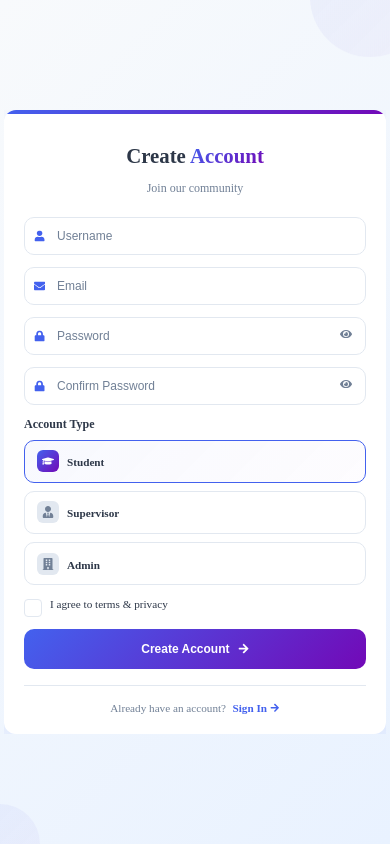
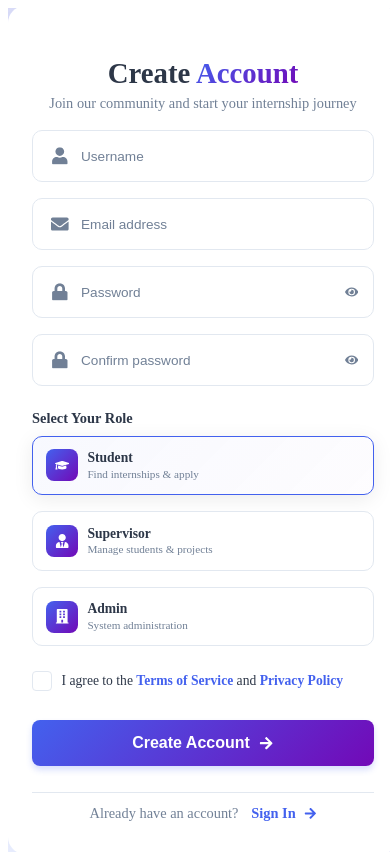
Before and after one commit to Nourhenebenothmen22/internship-management-system, a React (Vite) app in the folder frontend/: page /register in a window 390 px wide. Built offline with nearby package versions, Linux system fonts and the light colour scheme.

Commit message:
Enhance Register page UI and responsiveness

```diff
--- a/frontend/src/pages/Register/Register.css
+++ b/frontend/src/pages/Register/Register.css
@@ -1,4 +1,4 @@
-/* src/components/Register/Register.css - DESIGN MINIMAL SANS SCROLL */
+/* src/components/Register/Register.css */
 :root {
   --primary-color: #4361ee;
   --primary-dark: #3a56d4;
@@ -9,197 +9,156 @@
   --white: #ffffff;
   --bg-light: #f8fafc;
   --gray-light: #e2e8f0;
-  --error-color: #ef4444;
   --success-color: #10b981;
-  --shadow: 0 4px 12px rgba(0, 0, 0, 0.05);
-  --shadow-lg: 0 12px 40px rgba(67, 97, 238, 0.12);
-  --transition: all 0.25s ease;
-}
-
-/* Reset global */
-body, html {
-  margin: 0;
-  padding: 0;
-  overflow: hidden;
-  height: 100%;
+  --danger-color: #ef4444;
+  --primary-color: #4361ee;
+  --shadow: 0 4px 20px rgba(0, 0, 0, 0.08);
+  --shadow-lg: 0 20px 60px rgba(67, 97, 238, 0.15);
+  --transition: all 0.3s ease;
 }
 
 .register {
+  width: 100vw;
   height: 100vh;
-  min-height: 100vh;
-  background: linear-gradient(135deg, #f8fafc 0%, #e9f2ff 100%);
+  background: linear-gradient(135deg, #f8fafc 0%, #f0f4ff 100%);
   display: flex;
   align-items: center;
   justify-content: center;
-  position: fixed;
-  top: 0;
-  left: 0;
-  right: 0;
-  bottom: 0;
+  padding: 0;
+  position: relative;
   overflow: hidden;
-  padding: 0.5rem;
-  box-sizing: border-box;
 }
 
-/* Background minimal */
+/* Background Shapes */
 .register__bg-shape {
   position: absolute;
   border-radius: 50%;
-  background: linear-gradient(135deg, rgba(67, 97, 238, 0.06), rgba(114, 9, 183, 0.03));
-  animation: float 20s infinite ease-in-out;
-  z-index: 0;
+  background: linear-gradient(135deg, rgba(67, 97, 238, 0.2), rgba(114, 9, 183, 0.15));
+  /* Stronger visibility */
+  z-index: 1;
+  pointer-events: none;
+  filter: blur(40px);
+  /* Reduced blur for better definition */
 }
 
 .register__bg-shape--1 {
-  width: 120px;
-  height: 120px;
-  top: -60px;
-  right: -40px;
+  width: 45vh;
+  height: 45vh;
+  top: -10vh;
+  left: -10vh;
 }
 
 .register__bg-shape--2 {
-  width: 80px;
-  height: 80px;
-  bottom: -40px;
-  left: -40px;
-  animation-delay: 5s;
+  width: 40vh;
+  height: 40vh;
+  bottom: -10vh;
+  right: -10vh;
 }
 
-@keyframes float {
-  0%, 100% { transform: translateY(0); }
-  50% { transform: translateY(-5px); }
-}
-
-/* Container principal */
+/* Container */
 .register__container {
-  width: 100%;
-  max-width: 500px;
-  height: auto;
+  width: 95%;
+  max-width: 1200px;
+  background: var(--white);
+  border-radius: 2vh;
+  box-shadow: var(--shadow-lg);
   position: relative;
   z-index: 2;
+  z-index: 2;
+  padding: 8vh 2rem;
+  overflow: hidden;
+  margin: 0 auto;
+  max-height: 100vh;
+  /* Relaxed from 98vh */
+  min-height: 85vh;
+  /* Ensure it takes space */
   display: flex;
-  align-items: center;
+  flex-direction: column;
   justify-content: center;
 }
 
-/* Carte principale */
+/* Card */
 .register__card {
-  background: var(--white);
-  border-radius: 16px;
-  padding: 1.5rem;
-  box-shadow: var(--shadow-lg);
-  position: relative;
   width: 100%;
-  overflow: hidden;
-  box-sizing: border-box;
-}
-
-.register__card::before {
-  content: '';
-  position: absolute;
-  top: 0;
-  left: 0;
-  right: 0;
-  height: 4px;
-  background: linear-gradient(135deg, var(--primary-color), var(--secondary-color));
+  display: flex;
+  flex-direction: column;
 }
 
 /* Header */
 .register__header {
   text-align: center;
-  margin-bottom: 1.25rem;
+  margin-bottom: 2vh;
+  padding: 0;
 }
 
 .register__title {
-  font-size: 1.5rem;
+  font-size: 1.8rem;
   font-weight: 800;
   color: var(--text-dark);
-  margin-bottom: 0.25rem;
-  line-height: 1.2;
+  margin-bottom: 0.5vh;
 }
 
 .register__title-highlight {
+  color: var(--primary-color);
   background: linear-gradient(135deg, var(--primary-color), var(--secondary-color));
   -webkit-background-clip: text;
+  background-clip: text;
   -webkit-text-fill-color: transparent;
-  background-clip: text;
 }
 
 .register__subtitle {
   color: var(--text-light);
-  font-size: 0.8rem;
+  font-size: 0.9rem;
+  max-width: 500px;
+  margin: 0 auto;
   line-height: 1.3;
 }
 
-/* Quick Register */
-.register__quick {
-  display: flex;
-  gap: 0.75rem;
-  margin-bottom: 1.25rem;
+/* Form Grid */
+.register__form {
+  display: grid;
+  grid-template-columns: 1fr 1fr;
+  gap: 1.5rem;
+  /* Gap between columns */
+  margin-bottom: 1.5vh;
+  width: 100%;
 }
 
-.register__quick-btn {
-  flex: 1;
-  display: flex;
-  align-items: center;
-  justify-content: center;
-  gap: 0.5rem;
-  padding: 0.7rem;
-  border: 1.5px solid var(--gray-light);
-  border-radius: 10px;
-  background: var(--white);
-  color: var(--text-dark);
-  font-weight: 600;
-  font-size: 0.75rem;
-  cursor: pointer;
-  transition: var(--transition);
-  min-height: 40px;
-}
-
-.register__quick-btn:hover {
-  transform: translateY(-1px);
-  border-color: var(--primary-color);
-  color: var(--primary-color);
-  box-shadow: var(--shadow);
-}
-
-.register__quick-icon {
-  font-size: 0.9rem;
-}
-
-
-/* Form */
-.register__form {
-  margin-bottom: 0.75rem;
-}
-
+/* Input Groups - Compact */
 .register__input-group {
   position: relative;
-  margin-bottom: 0.75rem;
+  margin-bottom: 0;
+  /* Handled by grid gap or internal spacing if needed */
   width: 100%;
 }
 
 .register__input-icon {
   position: absolute;
-  left: 0.75rem;
+  left: 1.2rem;
   top: 50%;
+  /* Center vertically in the input field proper */
   transform: translateY(-50%);
-  color: var(--primary-color);
-  font-size: 0.75rem;
-  z-index: 2;
+  color: var(--text-light);
+  font-size: 1.1rem;
+  /* Larger icon */
+  z-index: 1;
 }
 
 .register__input {
   width: 100%;
-  padding: 0.7rem 0.7rem 0.7rem 2.25rem;
+  box-sizing: border-box;
+  padding: 1rem 1.2rem 1rem 3rem;
+  /* Increased padding */
   border: 1.5px solid var(--gray-light);
   border-radius: 10px;
-  font-size: 0.75rem;
+  /* Slightly more rounded */
+  font-size: 1rem;
+  /* Larger text */
   color: var(--text-dark);
+  transition: var(--transition);
   background: var(--white);
-  transition: var(--transition);
-  box-sizing: border-box;
-  height: 40px;
+  height: auto;
+  /* Ensure height adapts */
 }
 
 .register__input:focus {
@@ -210,111 +169,101 @@ body, html {
 
 .register__input::placeholder {
   color: var(--text-light);
-  font-size: 0.75rem;
+  font-size: 0.85rem;
 }
 
 .register__input--error {
-  border-color: var(--error-color);
-  box-shadow: 0 0 0 3px rgba(239, 68, 68, 0.1);
+  border-color: var(--danger-color);
+}
+
+.register__error {
+  display: block;
+  color: var(--danger-color);
+  font-size: 0.75rem;
+  margin-top: 0.3vh;
+  padding-left: 0.2rem;
+  position: absolute;
+  /* Take out of flow to prevent layout jumping */
+  bottom: -1.2em;
 }
 
 .register__password-toggle {
   position: absolute;
-  right: 0.75rem;
+  right: 1rem;
   top: 50%;
   transform: translateY(-50%);
   background: none;
   border: none;
   color: var(--text-light);
   cursor: pointer;
-  padding: 0.15rem;
-  font-size: 0.75rem;
+  padding: 0;
+  display: flex;
+  align-items: center;
+  justify-content: center;
   transition: var(--transition);
-  z-index: 2;
+  z-index: 10;
 }
 
 .register__password-toggle:hover {
   color: var(--primary-color);
 }
 
-.register__error {
-  color: var(--error-color);
-  font-size: 0.65rem;
-  margin-top: 0.15rem;
-  display: block;
-  padding-left: 0.25rem;
-}
-
-/* Role Selection - Checkboxes compactes */
+/* Role Section */
 .register__role-section {
-  margin: 0.75rem 0;
+  grid-column: 1 / -1;
+  margin: 1vh 0;
 }
 
 .register__role-label {
   display: block;
-  font-size: 0.75rem;
+  color: var(--text-dark);
   font-weight: 600;
-  color: var(--text-dark);
-  margin-bottom: 0.5rem;
+  margin-bottom: 1vh;
+  font-size: 0.9rem;
 }
 
 .register__role-checkboxes {
-  display: flex;
-  gap: 0.5rem;
-  flex-wrap: wrap;
+  display: grid;
+  grid-template-columns: repeat(3, 1fr);
+  gap: 1rem;
 }
 
 .register__role-checkbox {
-  flex: 1;
-  min-width: 0;
-  display: flex;
-  align-items: center;
-  gap: 0.5rem;
-  padding: 0.6rem 0.75rem;
+  position: relative;
+  padding: 0.8rem;
   border: 1.5px solid var(--gray-light);
   border-radius: 10px;
   cursor: pointer;
   transition: var(--transition);
+  display: flex;
+  align-items: center;
+  gap: 0.6rem;
   background: var(--white);
-  position: relative;
-  min-height: 40px;
-  box-sizing: border-box;
 }
 
 .register__role-checkbox:hover {
   border-color: var(--primary-color);
-  transform: translateY(-1px);
+  transform: translateY(-2px);
   box-shadow: var(--shadow);
 }
 
 .register__role-checkbox--active {
   border-color: var(--primary-color);
   background: linear-gradient(135deg, rgba(67, 97, 238, 0.04), rgba(114, 9, 183, 0.01));
-}
-
-.register__role-checkbox input {
-  position: absolute;
-  opacity: 0;
-  cursor: pointer;
+  box-shadow: var(--shadow);
 }
 
 .register__role-checkbox-icon {
-  width: 24px;
-  height: 24px;
+  width: 32px;
+  height: 32px;
+  background: linear-gradient(135deg, var(--primary-color), var(--secondary-color));
+  border-radius: 8px;
   display: flex;
   align-items: center;
   justify-content: center;
-  background: var(--gray-light);
-  color: var(--text-light);
-  border-radius: 6px;
-  font-size: 0.75rem;
-  transition: var(--transition);
+  color: var(--white);
+  font-size: 0.9rem;
   flex-shrink: 0;
-}
-
-.register__role-checkbox--active .register__role-checkbox-icon {
-  background: linear-gradient(135deg, var(--primary-color), var(--secondary-color));
-  color: var(--white);
 }
 
 .register__role-checkbox-content {
@@ -323,41 +272,41 @@ body, html {
 }
 
 .register__role-checkbox-title {
-  font-weight: 600;
+  display: block;
+  font-weight: 700;
   color: var(--text-dark);
-  font-size: 0.7rem;
-  white-space: nowrap;
-  overflow: hidden;
-  text-overflow: ellipsis;
-  line-height: 1.2;
+  margin-bottom: 0.1rem;
+  font-size: 0.85rem;
 }
 
 .register__role-checkbox-desc {
-  display: none;
+  display: block;
+  color: var(--text-light);
+  font-size: 0.7rem;
+  line-height: 1.2;
 }
 
 /* Terms */
 .register__terms {
-  margin: 0.75rem 0;
+  grid-column: 1 / -1;
+  margin: 0 0 1.5vh 0;
 }
 
 .register__terms-checkbox {
   display: flex;
-  align-items: flex-start;
-  gap: 0.5rem;
+  align-items: center;
+  gap: 0.6rem;
   cursor: pointer;
   position: relative;
 }
 
 .register__terms-checkbox input {
-  position: absolute;
-  opacity: 0;
-  cursor: pointer;
+  display: none;
 }
 
 .register__terms-checkmark {
-  width: 16px;
-  height: 16px;
+  width: 18px;
+  height: 18px;
   border: 1.5px solid var(--gray-light);
   border-radius: 4px;
   display: flex;
@@ -365,60 +314,60 @@ body, html {
   justify-content: center;
   transition: var(--transition);
   flex-shrink: 0;
-  margin-top: 0.1rem;
+  background: var(--white);
 }
 
-.register__terms-checkbox input:checked ~ .register__terms-checkmark {
-  background: linear-gradient(135deg, var(--primary-color), var(--secondary-color));
+.register__terms-checkbox input:checked~.register__terms-checkmark {
+  background: var(--primary-color);
   border-color: var(--primary-color);
 }
 
-.register__terms-checkbox input:checked ~ .register__terms-checkmark::after {
+.register__terms-checkbox input:checked~.register__terms-checkmark::after {
   content: '✓';
   color: var(--white);
-  font-size: 0.6rem;
-  font-weight: 600;
+  font-size: 0.7rem;
+  font-weight: 700;
 }
 
 .register__terms-text {
-  font-size: 0.7rem;
   color: var(--text-dark);
+  font-size: 0.85rem;
   line-height: 1.3;
 }
 
-.register__terms-link {
+.register__terms-text a {
   color: var(--primary-color);
   text-decoration: none;
   font-weight: 600;
+  transition: var(--transition);
 }
 
-.register__terms-link:hover {
+.register__terms-text a:hover {
   text-decoration: underline;
 }
 
 /* Submit Button */
 .register__submit {
-  width: 100%;
-  padding: 0.8rem;
+  grid-column: 1 / -1;
+  padding: 0.9rem;
   background: linear-gradient(135deg, var(--primary-color), var(--secondary-color));
   color: var(--white);
   border: none;
-  border-radius: 10px;
-  font-size: 0.8rem;
-  font-weight: 700;
+  border-radius: 8px;
+  font-size: 1rem;
+  font-weight: 600;
   cursor: pointer;
   display: flex;
   align-items: center;
   justify-content: center;
-  gap: 0.5rem;
+  gap: 0.6rem;
   transition: var(--transition);
-  margin-top: 0.5rem;
-  min-height: 42px;
+  box-shadow: 0 4px 6px rgba(67, 97, 238, 0.2);
 }
 
 .register__submit:hover:not(:disabled) {
-  transform: translateY(-1px);
-  box-shadow: var(--shadow-lg);
+  transform: translateY(-2px);
+  box-shadow: 0 6px 12px rgba(67, 97, 238, 0.3);
 }
 
 .register__submit--loading {
@@ -427,160 +376,168 @@ body, html {
 }
 
 .register__submit-icon {
-  font-size: 0.7rem;
-  transition: transform 0.3s ease;
+  font-size: 0.9rem;
+  transition: var(--transition);
 }
 
 .register__submit:hover .register__submit-icon {
-  transform: translateX(3px);
+  transform: translateX(4px);
 }
 
 .register__spinner {
-  width: 16px;
-  height: 16px;
-  border: 2px solid var(--white);
-  border-top-color: transparent;
+  width: 20px;
+  height: 20px;
+  border: 2px solid rgba(255, 255, 255, 0.3);
+  border-top-color: var(--white);
   border-radius: 50%;
   animation: spin 0.8s linear infinite;
 }
 
 @keyframes spin {
-  to { transform: rotate(360deg); }
+  to {
+    transform: rotate(360deg);
+  }
 }
 
 /* Login Link */
 .register__login {
+  grid-column: 1 / -1;
   text-align: center;
-  padding-top: 1rem;
+  padding-top: 1.5vh;
   border-top: 1px solid var(--gray-light);
+  margin-top: 1.5vh;
   display: flex;
   align-items: center;
   justify-content: center;
-  gap: 0.4rem;
-  margin-top: 1rem;
+  gap: 0.8rem;
 }
 
 .register__login-text {
   color: var(--text-light);
-  font-size: 0.7rem;
+  font-size: 0.9rem;
 }
 
 .register__login-link {
+  display: inline-flex;
+  align-items: center;
+  gap: 0.5rem;
   color: var(--primary-color);
   text-decoration: none;
   font-weight: 700;
-  font-size: 0.7rem;
-  display: inline-flex;
-  align-items: center;
-  gap: 0.2rem;
+  font-size: 0.9rem;
   transition: var(--transition);
 }
 
 .register__login-link:hover {
   color: var(--primary-dark);
-  text-decoration: underline;
 }
 
 .register__login-icon {
-  font-size: 0.6rem;
-  transition: transform 0.3s ease;
+  font-size: 0.8rem;
+  transition: var(--transition);
 }
 
 .register__login-link:hover .register__login-icon {
-  transform: translateX(3px);
+  transform: translateX(2px);
 }
 
-/* Responsive Design */
-@media (max-width: 480px) {
-  .register {
-    padding: 0.25rem;
+/* --- RESPONSIVE SCALING (MATCHING LOGIN) --- */
+
+/* Normal laptops/desktops with constrained height */
+@media (max-height: 900px) {
+  .register__container {
+    zoom: 1;
+    /* Reset zoom for large screens */
+    transform: scale(1);
+  }
+}
+
+@media (max-height: 800px) {
+  .register__container {
+    zoom: 0.95;
+    /* Increased from 0.9 */
+    transform: scale(0.95);
+  }
+}
+
+@media (max-height: 700px) {
+  .register__container {
+    zoom: 0.9;
+    /* Increased from 0.85 */
+    transform: scale(0.9);
+    padding: 3vh 1.5rem;
+  }
+}
+
+@media (max-height: 600px) {
+  .register__container {
+    zoom: 0.8;
+    /* Increased from 0.7 */
+    transform: scale(0.8);
+  }
+
+  .register__bg-shape {
+    opacity: 0.4;
+  }
+}
+
+/* Mobile Responsive */
+@media (max-width: 768px) {
+  .register__form {
+    grid-template-columns: 1fr;
+    gap: 1rem;
   }
 
   .register__container {
-    max-width: 100%;
-  }
-
-  .register__card {
-    padding: 1.25rem;
-    border-radius: 12px;
-  }
-
-  .register__title {
-    font-size: 1.3rem;
-  }
-
-  .register__subtitle {
-    font-size: 0.75rem;
-  }
-
-  .register__quick {
-    flex-direction: column;
-    gap: 0.5rem;
-  }
-
-  .register__quick-btn {
-    min-height: 38px;
-  }
-
-  .register__input {
-    height: 38px;
-    font-size: 0.75rem;
-    padding: 0.6rem 0.6rem 0.6rem 2rem;
-  }
-
-  .register__input-icon {
-    left: 0.6rem;
-    font-size: 0.7rem;
+    max-width: 95%;
+    padding: 2rem 1.5rem;
   }
 
   .register__role-checkboxes {
-    flex-direction: column;
+    grid-template-columns: 1fr;
   }
 
-  .register__role-checkbox {
-    min-height: 38px;
-  }
-
-  .register__role-checkbox-icon {
-    width: 22px;
-    height: 22px;
-  }
-
-  .register__submit {
-    padding: 0.75rem;
-    font-size: 0.75rem;
-    min-height: 40px;
+  .register__error {
+    position: relative;
+    bottom: auto;
   }
 }
 
-@media (max-width: 320px) {
-  .register__card {
-    padding: 1rem;
+/* Dark Mode Support */
+@media (prefers-color-scheme: dark) {
+  :root {
+    --text-dark: #e2e8f0;
+    --text-light: #94a3b8;
+    --white: #1e293b;
+    --bg-light: #0f172a;
+    --gray-light: #334155;
   }
 
-  .register__title {
-    font-size: 1.2rem;
+  .register {
+    background: linear-gradient(135deg, #0f172a 0%, #1e1b4b 100%);
   }
 
-  .register__quick-btn,
+  .register__container {
+    background: var(--white);
+    box-shadow: 0 10px 25px rgba(0, 0, 0, 0.2);
+  }
+
   .register__input,
-  .register__role-checkbox,
-  .register__submit {
-    min-height: 36px;
+  .register__role-checkbox {
+    background: var(--bg-light);
+    border-color: var(--gray-light);
+    color: var(--text-dark);
+  }
+
+  .register__input:focus {
+    background: var(--white);
+  }
+
+  .register__role-checkbox:hover {
+    background: var(--white);
+  }
+
+  .register__terms-checkmark {
+    background: var(--bg-light);
   }
 }
-
-/* Empêcher tout scroll */
-body, html, .register, .register__container, .register__card {
-  overflow: hidden;
-  -ms-overflow-style: none;
-  scrollbar-width: none;
-}
-
-body::-webkit-scrollbar,
-html::-webkit-scrollbar,
-.register::-webkit-scrollbar,
-.register__container::-webkit-scrollbar,
-.register__card::-webkit-scrollbar {
-  display: none;
-}
--- a/frontend/src/pages/Register/Register.jsx
+++ b/frontend/src/pages/Register/Register.jsx
@@ -1,6 +1,7 @@
+// src/components/Register/Register.jsx
 import React, { useState } from 'react';
 import { Link, useNavigate } from 'react-router-dom';
-import { FaUser, FaEnvelope, FaLock, FaUserPlus, FaGoogle, FaGithub, FaEye, FaEyeSlash, FaGraduationCap, FaUserTie, FaBuilding, FaCheckCircle, FaArrowRight } from 'react-icons/fa';
+import { FaUser, FaEnvelope, FaLock, FaEye, FaEyeSlash, FaGraduationCap, FaUserTie, FaBuilding, FaArrowRight } from 'react-icons/fa';
 import './Register.css';
 
 const Register = () => {
@@ -20,18 +21,11 @@ const Register = () => {
   const [errors, setErrors] = useState({});
 
   const handleChange = (e) => {
-    const { name, value, type, checked } = e.target;
-    setFormData({
-      ...formData,
-      [name]: type === 'checkbox' ? checked : value
-    });
-
-    if (errors[name]) {
-      setErrors({
-        ...errors,
-        [name]: ''
-      });
-    }
+    const { name, value } = e.target;
+    setFormData((prevData) => ({
+      ...prevData,
+      [name]: value
+    }));
   };
 
   const validateForm = () => {
@@ -68,27 +62,11 @@ const Register = () => {
 
   const handleSubmit = (e) => {
     e.preventDefault();
-    const validationErrors = validateForm();
 
-    if (Object.keys(validationErrors).length === 0) {
-      setIsLoading(true);
-
-      setTimeout(() => {
-        console.log('Registration data:', formData);
-        setIsLoading(false);
-        navigate('/dashboard');
-      }, 1500);
-    } else {
-      setErrors(validationErrors);
-    }
-  };
-
-  const handleSocialRegister = (provider) => {
-    console.log(`Register with ${provider}`);
   };
 
   const getRoleIcon = (role) => {
-    switch(role) {
+    switch (role) {
       case 'student': return <FaGraduationCap />;
       case 'supervisor': return <FaUserTie />;
       case 'admin': return <FaBuilding />;
@@ -97,7 +75,7 @@ const Register = () => {
   };
 
   const getRoleName = (role) => {
-    switch(role) {
+    switch (role) {
       case 'student': return 'Student';
       case 'supervisor': return 'Supervisor';
       case 'admin': return 'Admin';
@@ -105,9 +83,17 @@ const Register = () => {
     }
   };
 
+  const getRoleDescription = (role) => {
+    switch (role) {
+      case 'student': return 'Find internships & apply';
+      case 'supervisor': return 'Manage students & projects';
+      case 'admin': return 'System administration';
+      default: return '';
+    }
+  };
+
   return (
     <div className="register">
-      {/* Background Elements */}
       <div className="register__bg-shape register__bg-shape--1"></div>
       <div className="register__bg-shape register__bg-shape--2"></div>
 
@@ -118,12 +104,11 @@ const Register = () => {
               Create <span className="register__title-highlight">Account</span>
             </h1>
             <p className="register__subtitle">
-              Join our community
+              Join our community and start your internship journey
             </p>
           </div>
-          {/* Register Form */}
+
           <form className="register__form" onSubmit={handleSubmit}>
-            {/* Username */}
             <div className="register__input-group">
               <FaUser className="register__input-icon" />
               <input
@@ -138,7 +123,6 @@ const Register = () => {
               {errors.username && <span className="register__error">{errors.username}</span>}
             </div>
 
-            {/* Email */}
             <div className="register__input-group">
               <FaEnvelope className="register__input-icon" />
               <input
@@ -146,14 +130,13 @@ const Register = () => {
                 name="email"
                 value={formData.email}
                 onChange={handleChange}
-                placeholder="Email"
+                placeholder="Email address"
                 className={`register__input ${errors.email ? 'register__input--error' : ''}`}
                 required
               />
               {errors.email && <span className="register__error">{errors.email}</span>}
             </div>
 
-            {/* Password */}
             <div className="register__input-group">
               <FaLock className="register__input-icon" />
               <input
@@ -169,13 +152,13 @@ const Register = () => {
                 type="button"
                 className="register__password-toggle"
                 onClick={() => setShowPassword(!showPassword)}
+                aria-label={showPassword ? "Hide password" : "Show password"}
               >
                 {showPassword ? <FaEyeSlash /> : <FaEye />}
               </button>
               {errors.password && <span className="register__error">{errors.password}</span>}
             </div>
 
-            {/* Confirm Password */}
             <div className="register__input-group">
               <FaLock className="register__input-icon" />
               <input
@@ -183,7 +166,7 @@ const Register = () => {
                 name="confirmPassword"
                 value={formData.confirmPassword}
                 onChange={handleChange}
-                placeholder="Confirm Password"
+                placeholder="Confirm password"
                 className={`register__input ${errors.confirmPassword ? 'register__input--error' : ''}`}
                 required
               />
@@ -191,15 +174,15 @@ const Register = () => {
                 type="button"
                 className="register__password-toggle"
                 onClick={() => setShowConfirmPassword(!showConfirmPassword)}
+                aria-label={showConfirmPassword ? "Hide password" : "Show password"}
               >
                 {showConfirmPassword ? <FaEyeSlash /> : <FaEye />}
               </button>
               {errors.confirmPassword && <span className="register__error">{errors.confirmPassword}</span>}
             </div>
 
-            {/* Role Selection - Checkboxes compactes */}
             <div className="register__role-section">
-              <label className="register__role-label">Account Type</label>
+              <label className="register__role-label">Select Your Role</label>
               <div className="register__role-checkboxes">
                 {['student', 'supervisor', 'admin'].map((role) => (
                   <label
@@ -221,13 +204,15 @@ const Register = () => {
                       <span className="register__role-checkbox-title">
                         {getRoleName(role)}
                       </span>
+                      <span className="register__role-checkbox-desc">
+                        {getRoleDescription(role)}
+                      </span>
                     </div>
                   </label>
                 ))}
               </div>
             </div>
 
-            {/* Terms */}
             <div className="register__terms">
               <label className="register__terms-checkbox">
                 <input
@@ -238,13 +223,12 @@ const Register = () => {
                 />
                 <span className="register__terms-checkmark"></span>
                 <span className="register__terms-text">
-                  I agree to terms & privacy
+                  I agree to the <Link to="/terms">Terms of Service</Link> and <Link to="/privacy">Privacy Policy</Link>
                 </span>
               </label>
               {errors.acceptTerms && <span className="register__error">{errors.acceptTerms}</span>}
             </div>
 
-            {/* Submit Button */}
             <button
               type="submit"
               className={`register__submit ${isLoading ? 'register__submit--loading' : ''}`}
@@ -261,7 +245,6 @@ const Register = () => {
             </button>
           </form>
 
-          {/* Login Link */}
           <div className="register__login">
             <span className="register__login-text">Already have an account?</span>
             <Link to="/login" className="register__login-link">
@@ -272,6 +255,7 @@ const Register = () => {
         </div>
       </div>
     </div>
+
   );
 };
 
```
